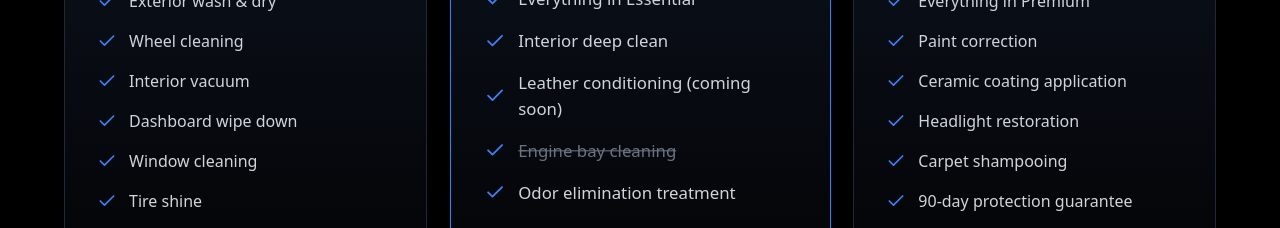
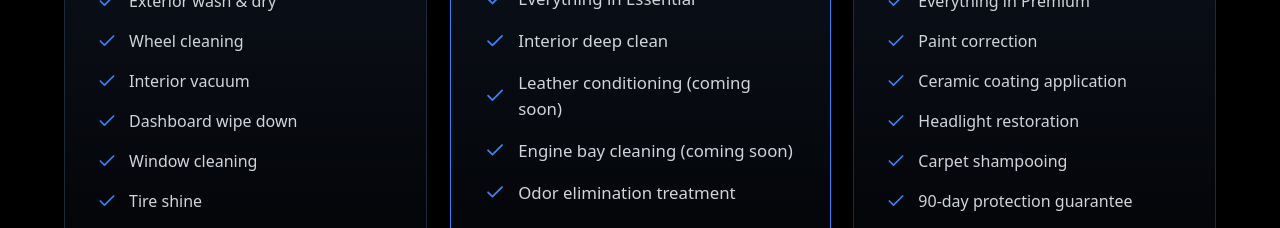
Before and after one commit to Br1anSimon/BlueVeilDetailing, a React (Vite) app: page / in a window 1280 px wide. Shown: the part 2340-2568 px from the top of the page. Built offline with nearby package versions, Linux system fonts and the light colour scheme.

Commit message:
Updated Pricing.tsx

```diff
--- a/src/components/Pricing.tsx
+++ b/src/components/Pricing.tsx
@@ -33,7 +33,7 @@ const Pricing = ({ onServiceSelect }: PricingProps) => {
         //'~~Paint decontamination~~',
         'Interior deep clean',
         'Leather conditioning (coming soon)',
-        '~~Engine bay cleaning~~',
+        'Engine bay cleaning (coming soon)',
         'Odor elimination treatment',
         //'~~Paint sealant application~~',
         'Protective Wax Application',
@@ -54,7 +54,6 @@ const Pricing = ({ onServiceSelect }: PricingProps) => {
         'Ceramic coating application',
         'Headlight restoration',
         'Carpet shampooing',
-
         '90-day protection guarantee',
         'Free maintenance wash'
       ],
```
